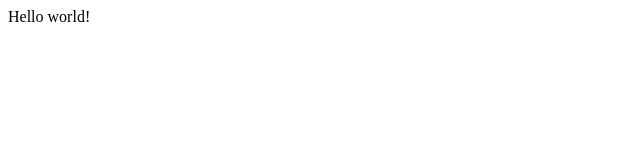
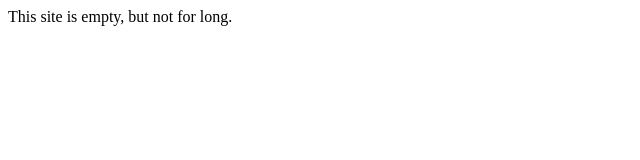
Before and after one commit to Salemon13412/IDZ, a plain HTML site: page index.html in a window 1280 px wide. Shown: the whole page, without its empty margins (0-640 px from the left). Drawn offline with Linux system fonts and the light colour scheme.

Commit message:
Update index.html

```diff
--- a/index.html
+++ b/index.html
@@ -1,9 +1,9 @@
 <! DOCTYPE html>
 <html lang="uk">
    <head>
-      <title>Beyond All Reason</title>
+      <title>Bonsai</title>
    </head>
    <body>
-      <p> Hello world!</p>
+      <p>This site is empty, but not for long.</p>
    </body>
 </html>
```
